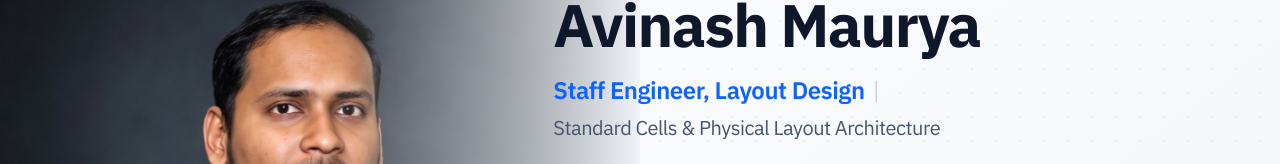
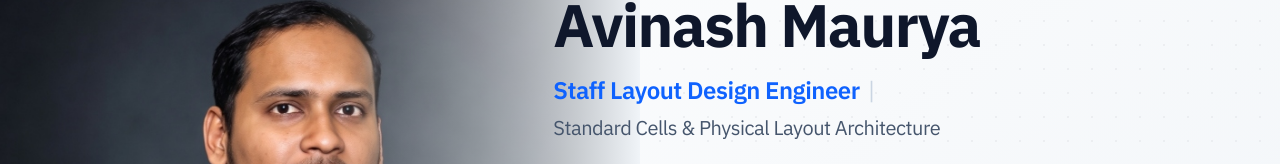
Before and after one commit to atendra11maurya/chia_and_wifi, a React (Vite) app: page / in a window 1280 px wide. Shown: the part 279-443 px from the top of the page. Built offline with nearby package versions, Linux system fonts and the light colour scheme.

Commit message:
Update title to Staff Layout Design Engineer

```diff
--- a/src/components/Footer.tsx
+++ b/src/components/Footer.tsx
@@ -42,7 +42,7 @@ export const Footer: React.FC = () => {
                 {PERSONAL_INFO.name}
               </div>
               <div className="text-xs text-gray-500 font-mono">
-                Staff Engineer, Layout Design | Samsung Semiconductor
+                Staff Layout Design Engineer | Samsung Semiconductor
               </div>
             </div>
           </div>
--- a/src/data/profileData.ts
+++ b/src/data/profileData.ts
@@ -2,7 +2,7 @@ import type { ExperienceItem, TechNodeItem, SkillCategory, ProjectItem, Educatio
 
 export const PERSONAL_INFO = {
   name: "Avinash Maurya",
-  title: "Staff Engineer, Layout Design",
+  title: "Staff Layout Design Engineer",
   company: "Samsung Semiconductor India R&D Centre",
   location: "Bengaluru, Karnataka, India",
   educationDegree: "M.Tech in Microelectronics (BITS Pilani)",
```
